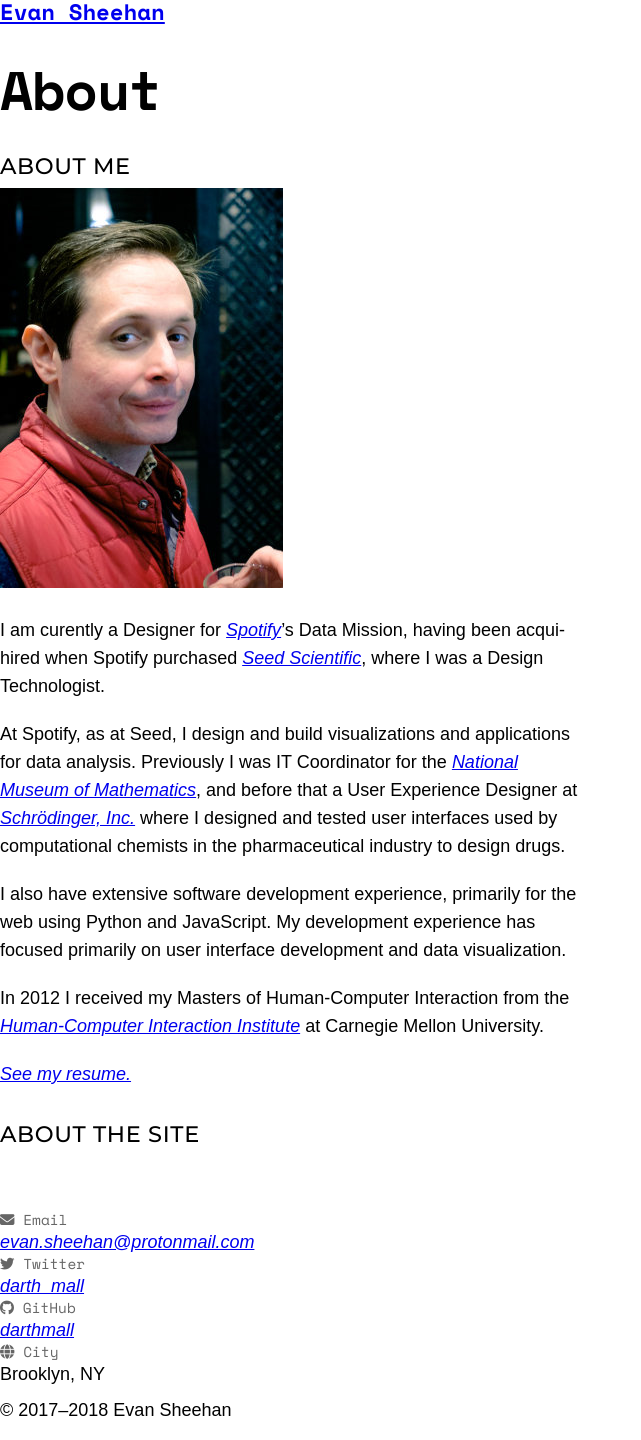
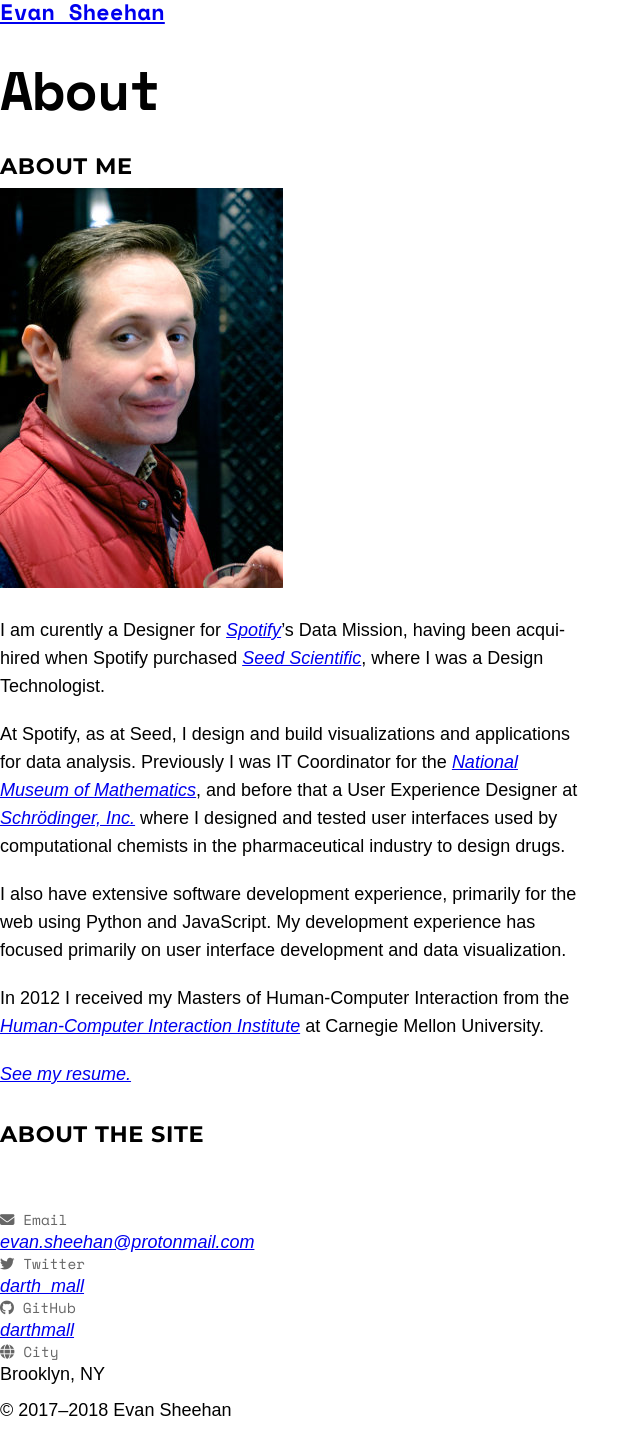
Before and after one commit to darthmall/darthmall.github.io, a Jekyll site: the page built from about/index.md, in a window 1280 px wide. Shown: the whole page, without its empty margins (0-641 px from the left). Built offline with Jekyll 4.4.1, drawn with Linux system fonts in a browser that asks for light colours; nearby versions of some CDN libraries; some web fonts are replaced.

Commit message:
Use Montserrat Black instead of Bold

```diff
--- a/_layouts/base.html
+++ b/_layouts/base.html
@@ -4,7 +4,7 @@
     <meta charset="UTF-8">
     <meta name="viewport" content="width=device-width, initial-scale=1.0">
     <meta http-equiv="X-UA-Compatible" content="ie=edge">
-    <link href="https://fonts.googleapis.com/css?family=Chivo:300,300i,700|Montserrat:500|Space+Mono:400,700" rel="stylesheet">
+    <link href="https://fonts.googleapis.com/css?family=Chivo:300,300i,700|Montserrat:700|Space+Mono:400,700" rel="stylesheet">
     <link href="https://use.fontawesome.com/releases/v5.0.8/css/all.css" rel="stylesheet">
     <link rel="stylesheet" href="{{ 'style.css' | relative_url }}">
     <title>{{ site.title }}{% if page.title %}: {{ page.title }}{% endif %}</title>
```
